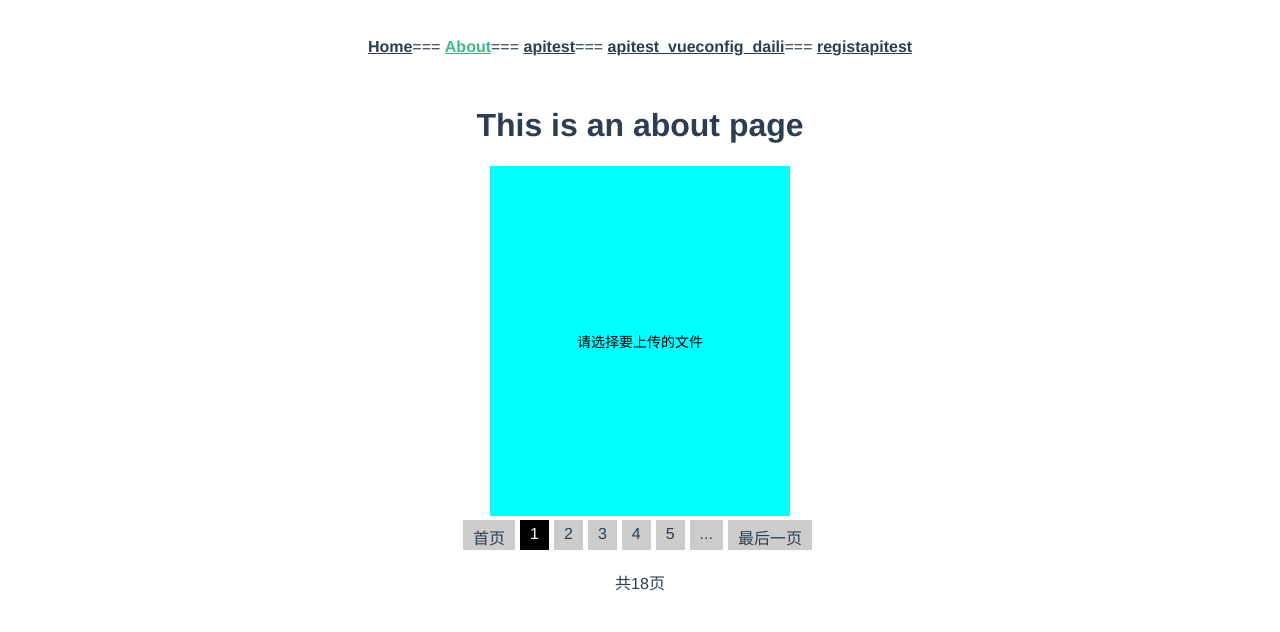
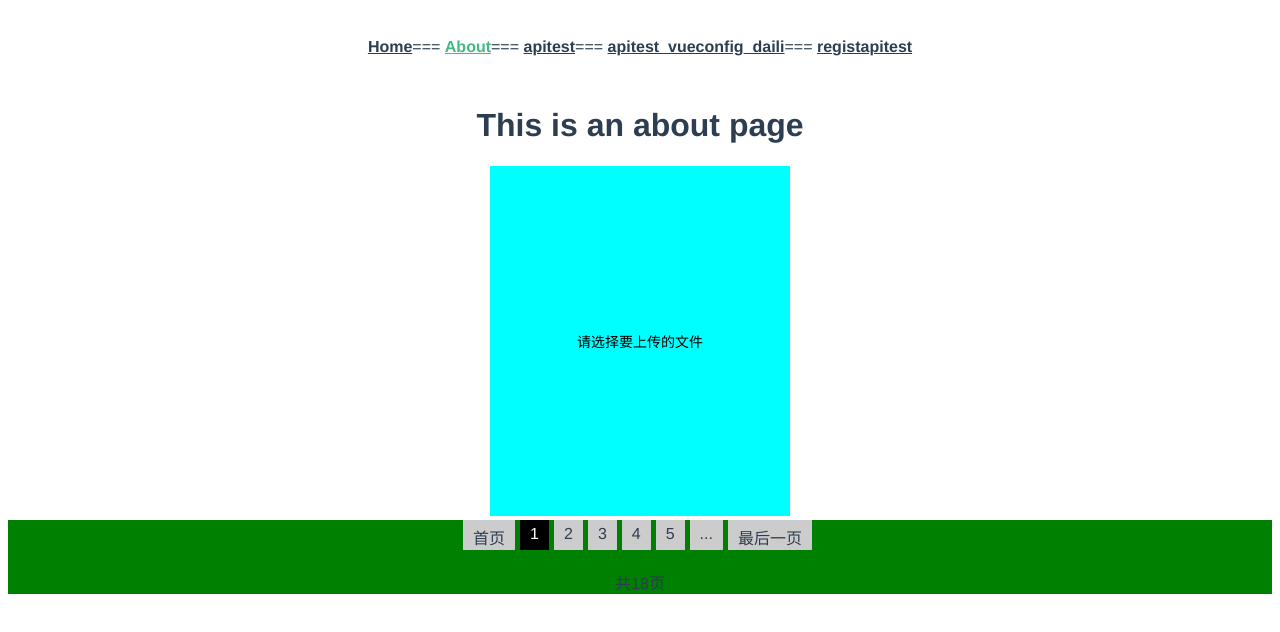
Before and after one commit to Chinegoodman/vue-pagechange, a Vue app: page /about in a window 1280 px wide. Shown: the top 632 px of the page. Built offline with nearby package versions, Linux system fonts and the light colour scheme.

Commit message:
样式修改

```diff
--- a/src/views/About.vue
+++ b/src/views/About.vue
@@ -4,7 +4,7 @@
     <h1>This is an about page</h1>
     <psf-upfile class="zidingyiclassname" @getchilddata="saveupfiledata" :upfilesize="upfileresetdata.upfilesize" :labetext="labetext" :filetype="upfileresetdata.filetype" :fileIdName="upfileresetdata.fileIdName" :upfileurl="upfileresetdata.upfileurl"></psf-upfile>
 
-    <psf-changepage @changenumber="getchangenumber" :pagesallnumber="pagesall_number"></psf-changepage>
+    <psf-changepage class="zidingyiclassname2" @changenumber="getchangenumber" :pagesallnumber="pagesall_number"></psf-changepage>
   </div>
 </template>
 
@@ -70,5 +70,7 @@ export default {
 
 
   /* 自定义翻页组件的自定义样式 */
-
+  .zidingyiclassname2{
+    background:green;
+  }
 </style>
```
Also changed, not shown: src/commo/psf-changepage.vue (+0 -38 lines).
